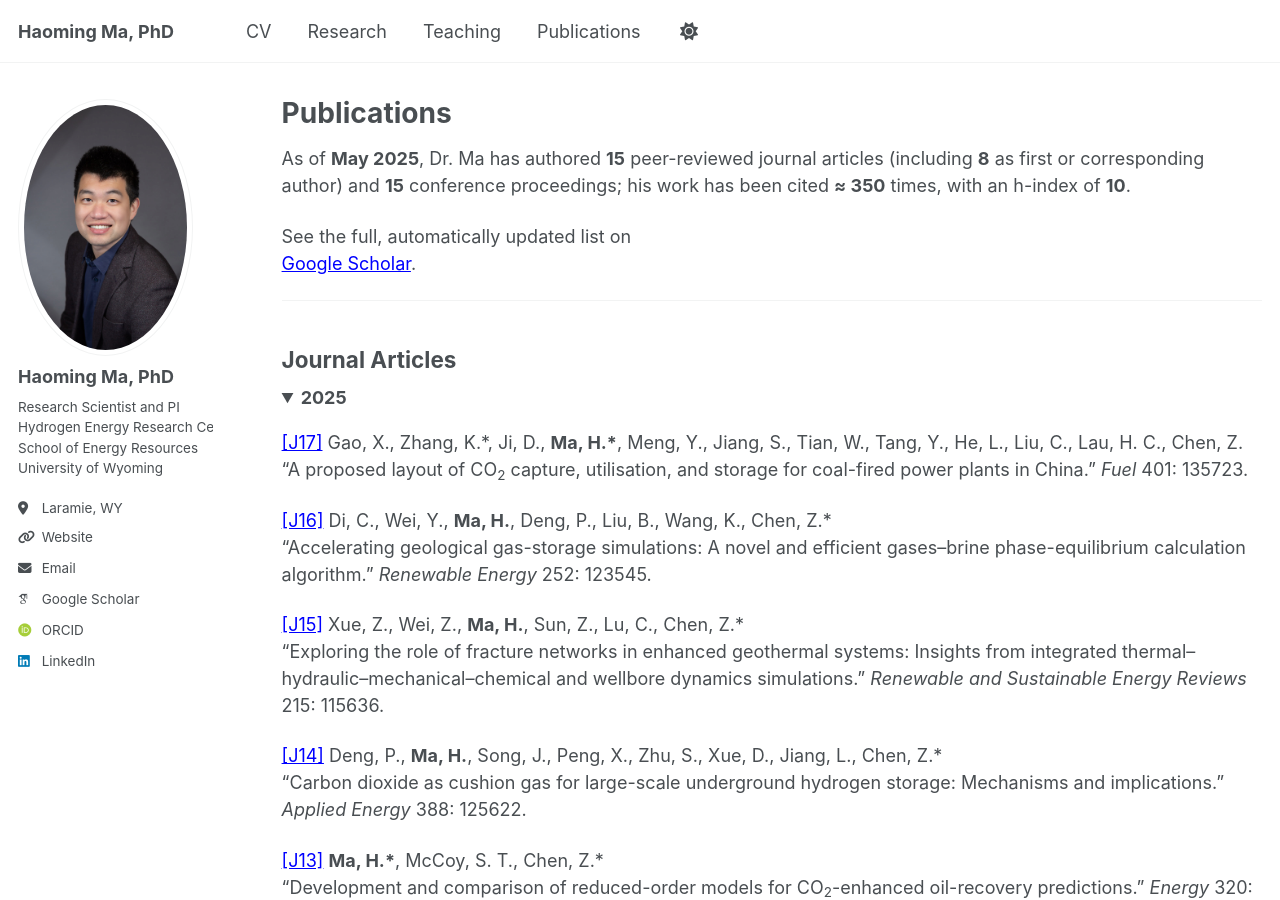
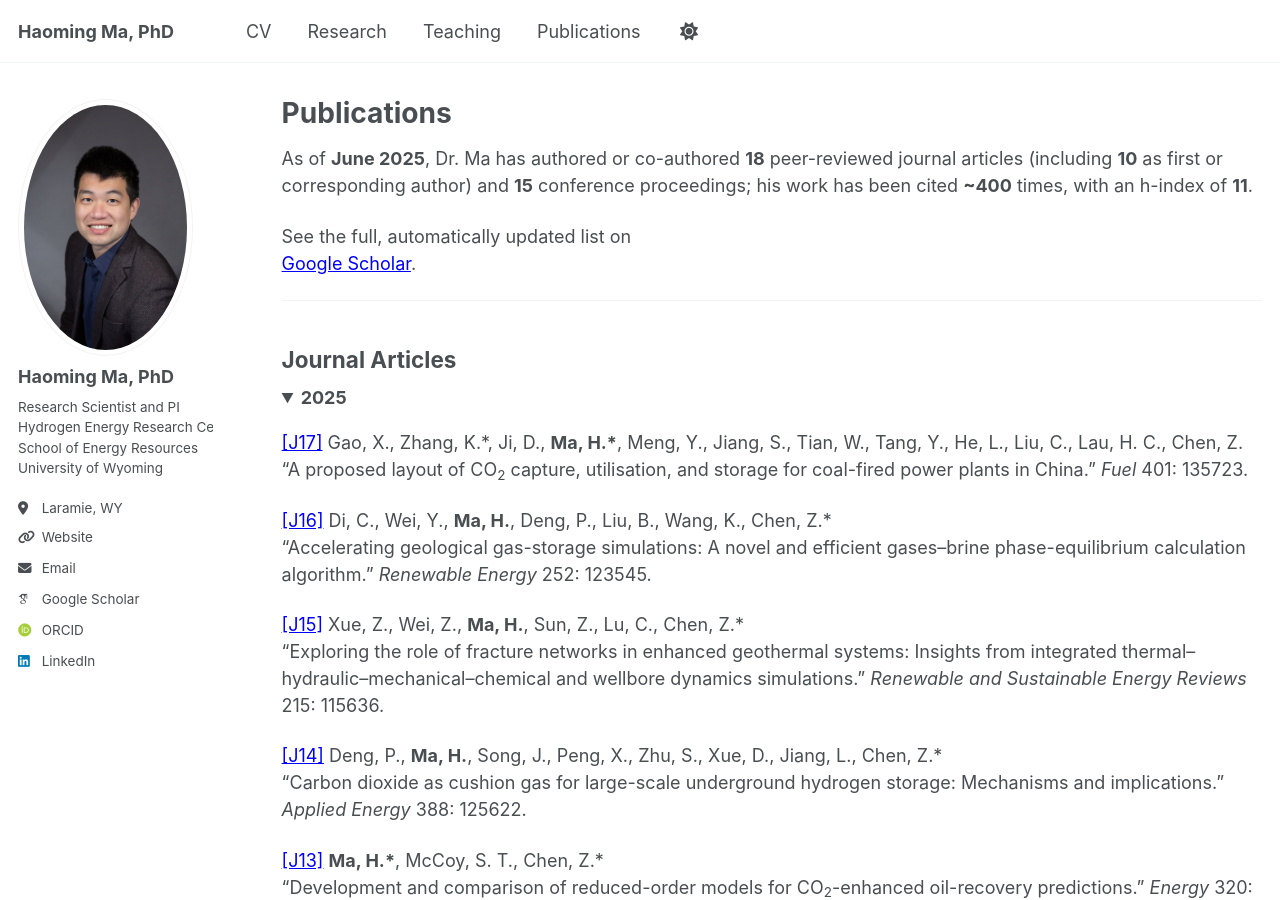
Before and after one commit to haoming-ma/haoming-ma.github.io, a Jekyll site: the page built from _pages/publications.md, in a window 1280 px wide and 900 px high. Built offline with Jekyll 4.4.1, drawn with Linux system fonts in a browser that asks for light colours; some web fonts are replaced.

Commit message:
Update publications.md

```diff
--- a/_pages/publications.md
+++ b/_pages/publications.md
@@ -5,7 +5,7 @@ permalink: /publications/
 author_profile: true
 ---
 
-As of **May 2025**, Dr. Ma has authored **15** peer-reviewed journal articles (including **8** as first or corresponding author) and **15** conference proceedings; his work has been cited **≈ 350** times, with an h-index of **10**.
+As of **June 2025**, Dr. Ma has authored or co-authored **18** peer-reviewed journal articles (including **10** as first or corresponding author) and **15** conference proceedings; his work has been cited **~400** times, with an h-index of **11**.
 
 See the full, automatically updated list on
 [Google Scholar](https://scholar.google.ca/citations?user=AcM1KMkAAAAJ&hl=en).
```
